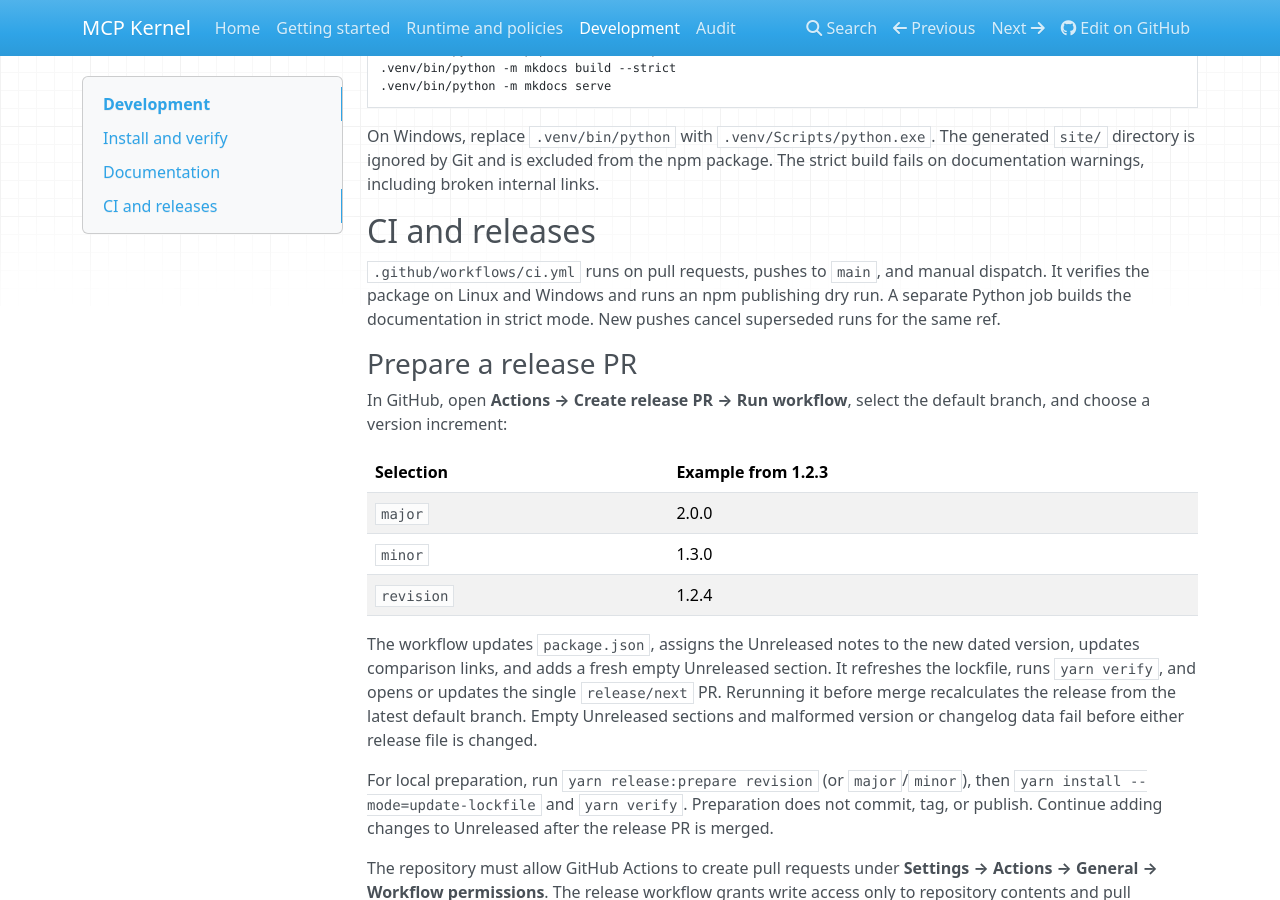
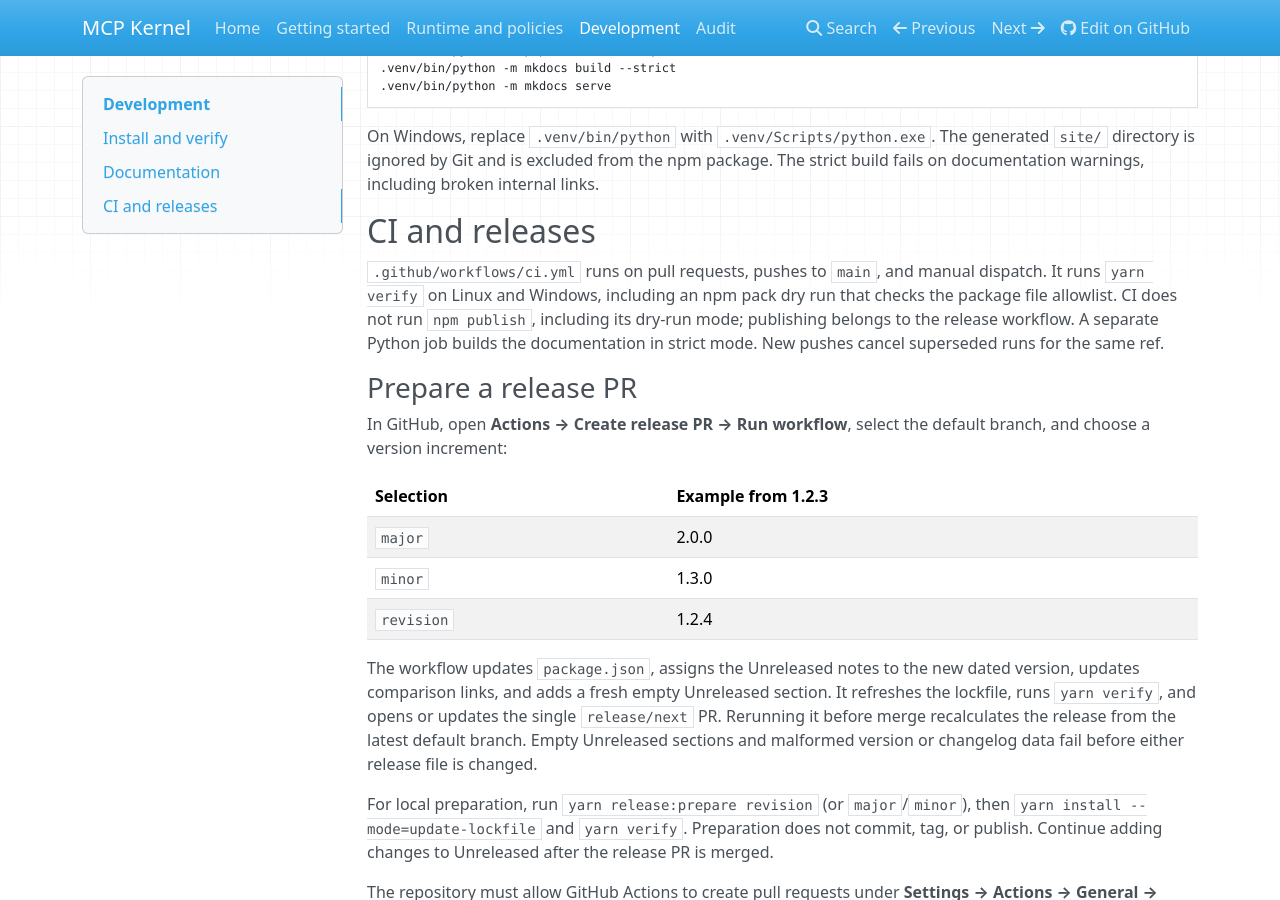
Before and after one commit to Coderrob/mcp-kernel, an MkDocs documentation site: the page built from docs/development.md, in a window 1280 px wide and 900 px high, scrolled down 1124 px. Built offline with MkDocs 1.6.1, drawn with Linux system fonts in a browser that asks for light colours; nearby versions of some CDN libraries.

Commit message:
docs: add package badges and fix PR validation (#2)
* docs: add npm and coverage threshold badges

* fix: keep npm publishing out of pull request CI

---------

Co-authored-by: coderrob <rob@coderrob.cm>

```diff
--- a/docs/development.md
+++ b/docs/development.md
@@ -45,7 +45,7 @@ On Windows, replace `.venv/bin/python` with `.venv/Scripts/python.exe`. The gene
 
 ## CI and releases
 
-`.github/workflows/ci.yml` runs on pull requests, pushes to `main`, and manual dispatch. It verifies the package on Linux and Windows and runs an npm publishing dry run. A separate Python job builds the documentation in strict mode. New pushes cancel superseded runs for the same ref.
+`.github/workflows/ci.yml` runs on pull requests, pushes to `main`, and manual dispatch. It runs `yarn verify` on Linux and Windows, including an npm pack dry run that checks the package file allowlist. CI does not run `npm publish`, including its dry-run mode; publishing belongs to the release workflow. A separate Python job builds the documentation in strict mode. New pushes cancel superseded runs for the same ref.
 
 ### Prepare a release PR
 
```
Also changed, not shown: CHANGELOG.md (+1 -0 lines), README.md (+3 -0 lines), 1 other file.
